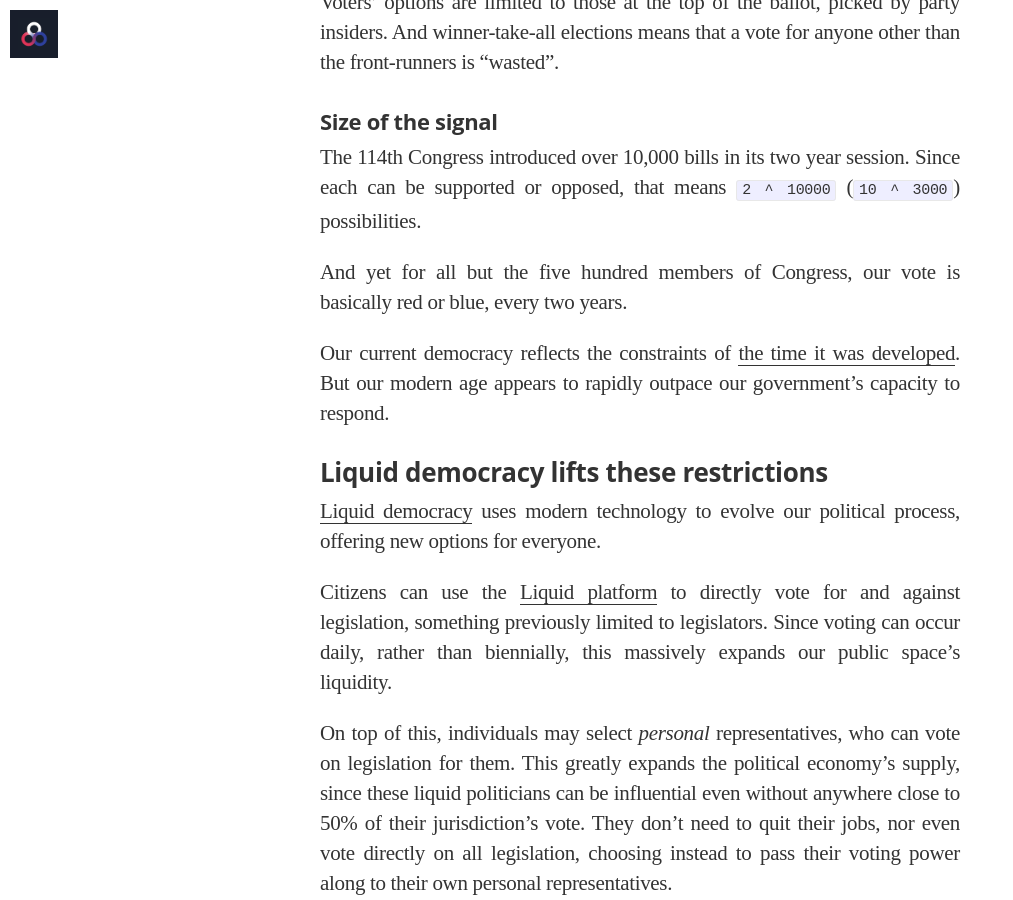
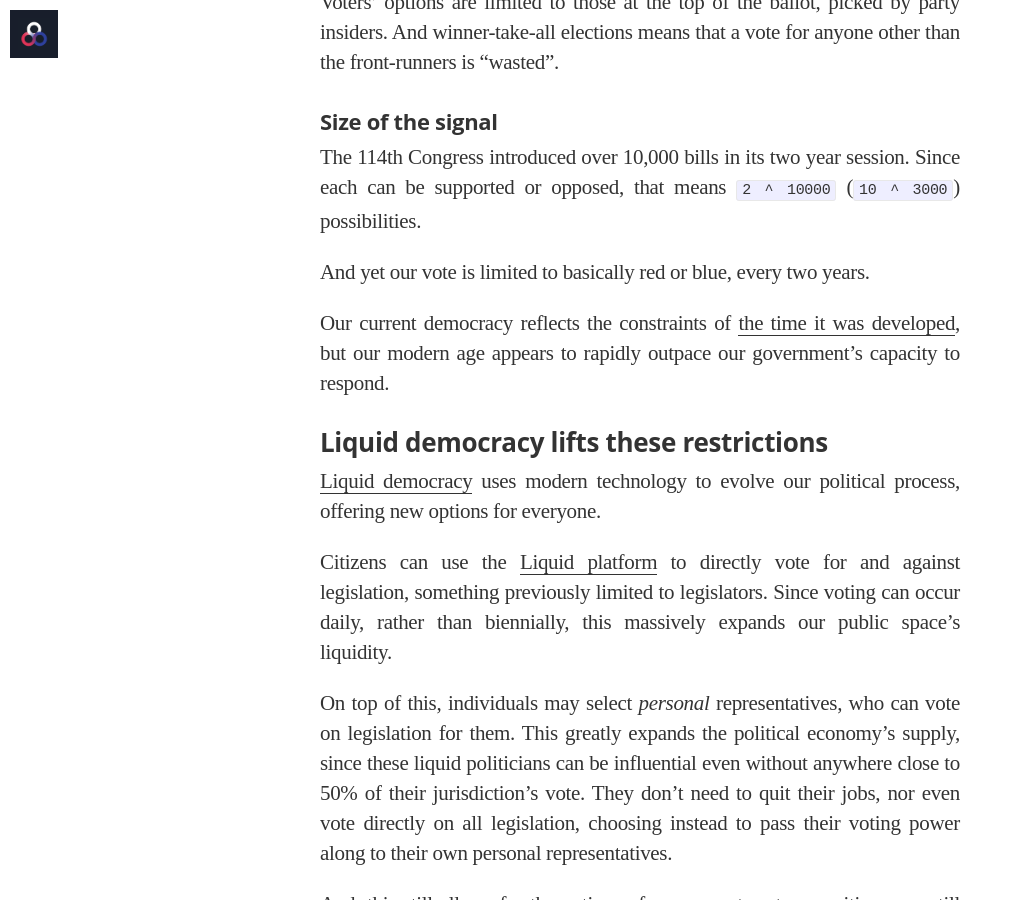
Before and after one commit to voteliquid/blog, a Jekyll site: the page built from _posts/2017-04-12-liquid-democracy-and-a-free-political-economy.md, in a window 1280 px wide and 900 px high, scrolled down 1040 px. Shown: the whole window, without its empty margins (0-1013 px from the left). Built offline with Jekyll 4.4.1, drawn with Linux system fonts in a browser that asks for light colours; nearby versions of some CDN libraries; some web fonts are replaced.

Commit message:
Tweak 'free political economy'

```diff
--- a/_posts/2017-04-12-liquid-democracy-and-a-free-political-economy.md
+++ b/_posts/2017-04-12-liquid-democracy-and-a-free-political-economy.md
@@ -25,9 +25,9 @@
 
 The 114th Congress introduced over 10,000 bills in its two year session. Since each can be supported or opposed, that means `2 ^ 10000` (`10 ^ 3000`) possibilities.
 
-And yet for all but the five hundred members of Congress, our vote is basically red or blue, every two years.
+And yet our vote is limited to basically red or blue, every two years.
 
-Our current democracy reflects the constraints of [the time it was developed](/2017/02/09/why-hasnt-voting-changed/). But our modern age appears to rapidly outpace our government's capacity to respond.
+Our current democracy reflects the constraints of [the time it was developed](/2017/02/09/why-hasnt-voting-changed/), but our modern age appears to rapidly outpace our government's capacity to respond.
 
 ### Liquid democracy lifts these restrictions
 
```
